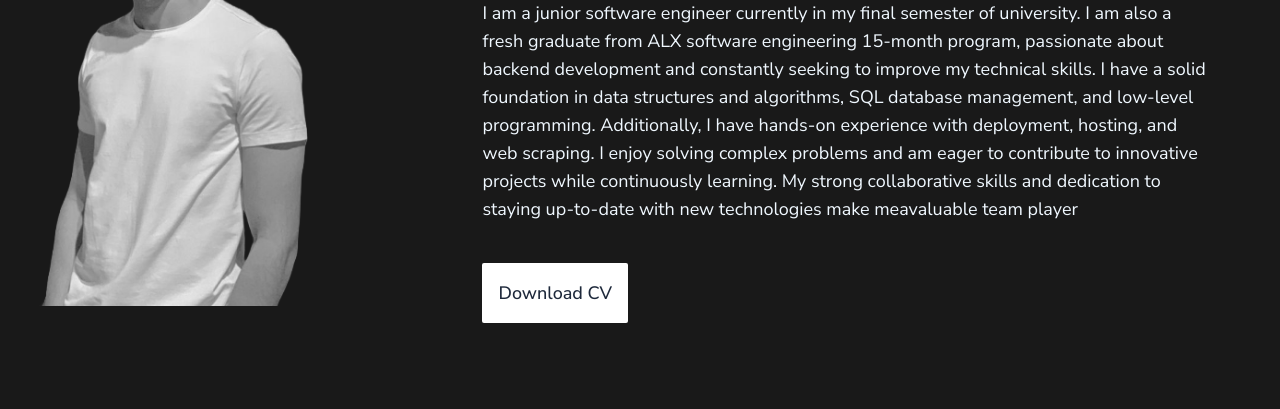
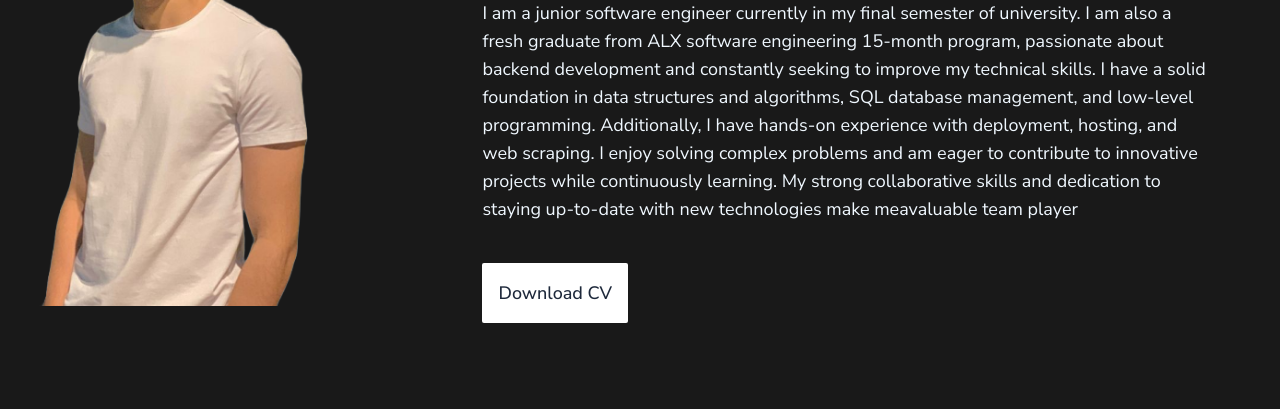
Before and after one commit to Makarona10/Portfolio, a plain HTML site: page index.html in a window 1280 px wide. Shown: the part 391-800 px from the top of the page. Drawn offline with nearby package versions, Linux system fonts and the light colour scheme; a web font is replaced by a local one.

Commit message:
Home page

```diff
--- a/index.html
+++ b/index.html
@@ -18,7 +18,7 @@
     </nav>
     <div class="mu flex w-full lg:flex-row flex-col w-full">
         <div class="flex justify-center items-center m-auto w-10/12 lg:h-full lg:w-[40%]">
-            <img src="imgs/file.png" alt="Personal pic" class="h-8/10 grayscale" style="filter: grayscale(100%);"/>
+            <img src="imgs/file.png" alt="Personal pic" class="h-8/10"/>
         </div>
         <div class="flex flex-col w-[60%] h-full lg:pl-32 justify-center items-center lg:items-start w-full">
             <div class="flex flex-col lg:mt-0 mt-7">
```
